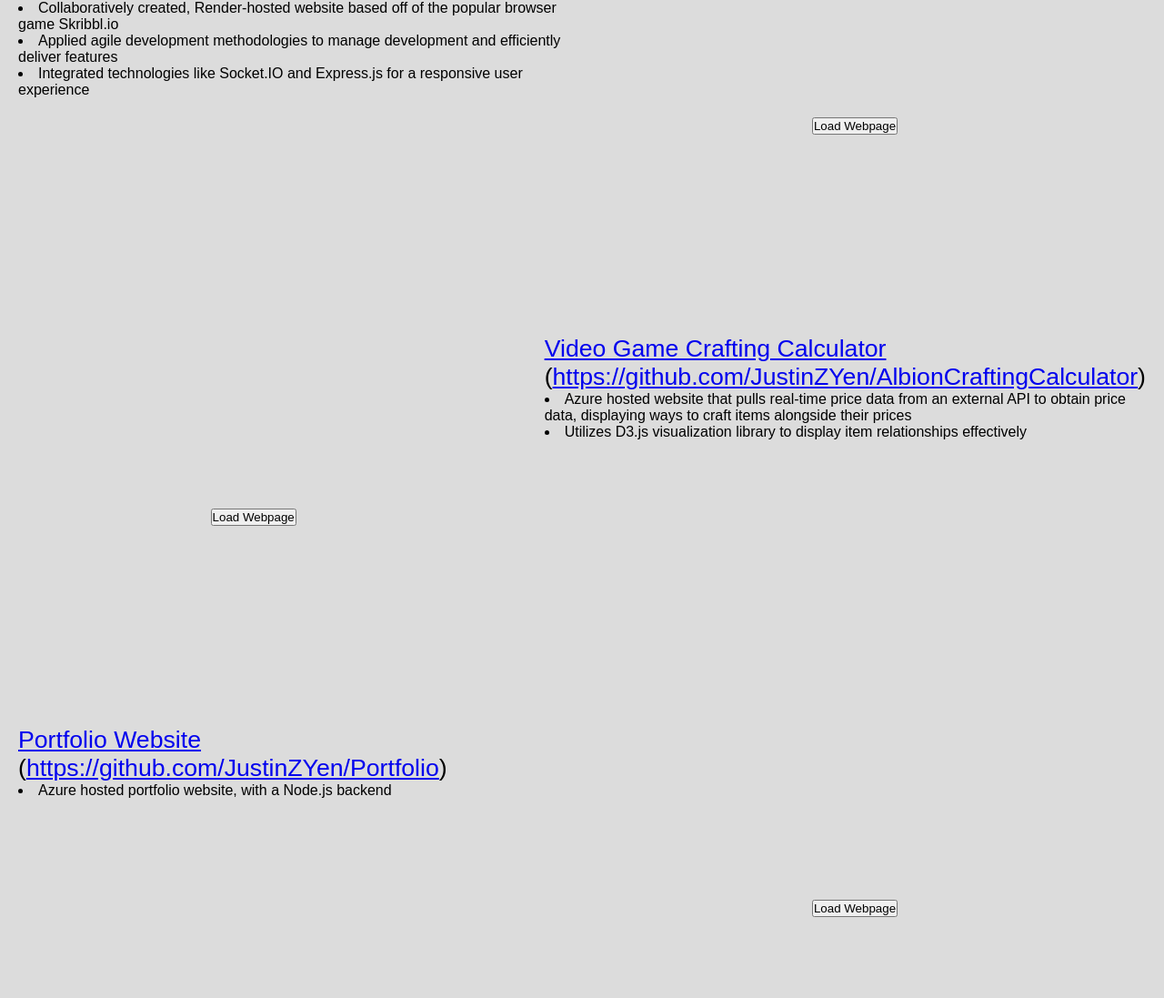
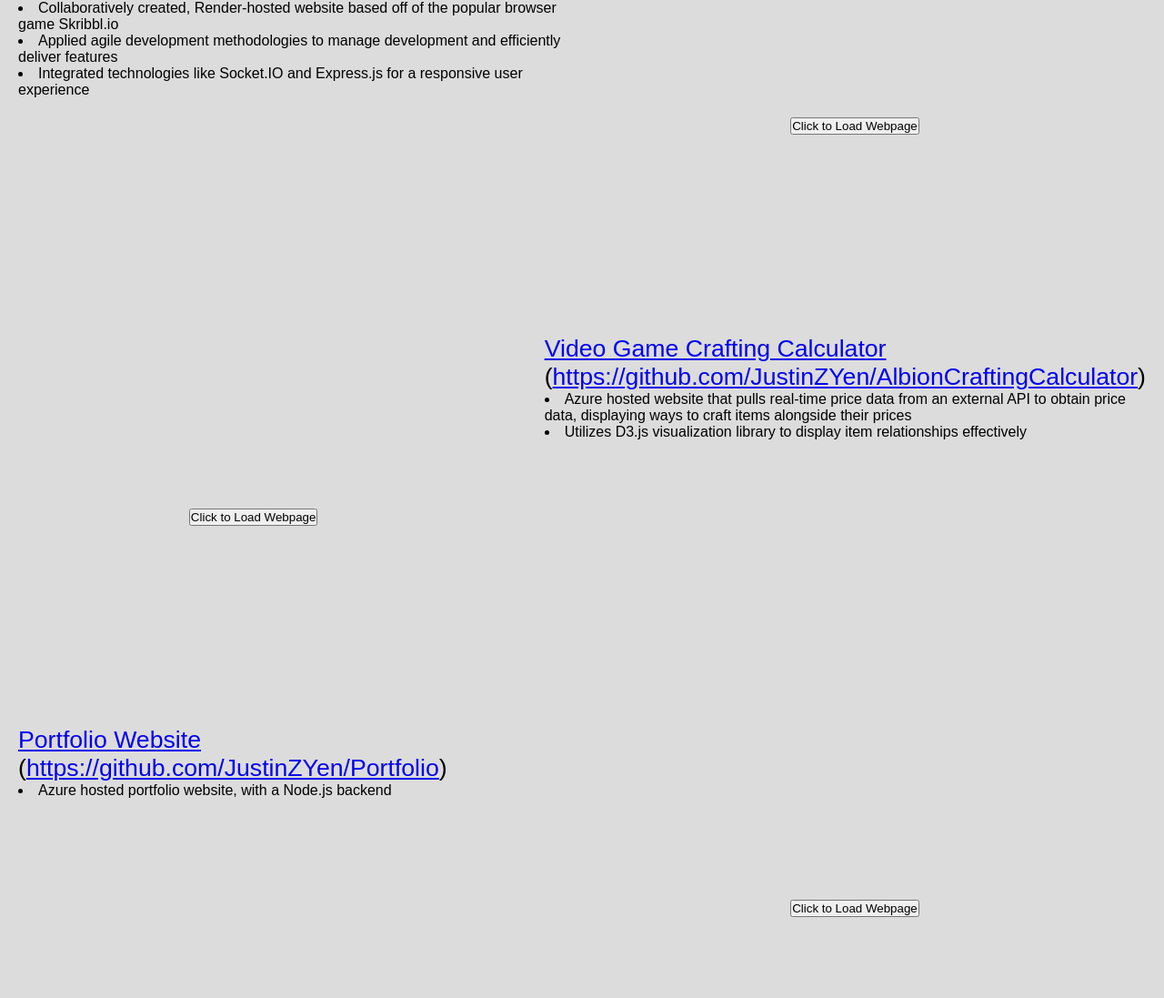
Before and after one commit to JustinZYen/Portfolio, a Node project: template views/index.ejs in a window 1280 px wide. Shown: the part 1374-2471 px from the top of the page at 91% size. Run offline with Node 20 templates, Linux system fonts and the light colour scheme; the template is opened without the code that fills it, so the values that code supplies are empty; some web fonts are replaced.

Commit message:
Change "Load Webpage" message to "Click to Load Webpage"

```diff
--- a/views/main-page/projects.ejs
+++ b/views/main-page/projects.ejs
@@ -16,7 +16,7 @@
       </div>
       <div class="iframe-wrapper">
         <!-- Wrapper div needed so that the scaled iframe does not take up its original size in space -->
-        <button type="button" name="https://notskriblio.onrender.com/">Load Webpage</button>
+        <button type="button" name="https://notskriblio.onrender.com/">Click to Load Webpage</button>
         <!-- name attribute of button is the intended link of the page -->
         <iframe src="about:blank" title="iframe to NotSkribbl.io" class="hidden"></iframe>
       </div>
@@ -35,7 +35,7 @@
         </ul>
       </div>
       <div class="iframe-wrapper">
-        <button type="button" name="https://albioncraftingcalculator.azurewebsites.net/">Load Webpage</button>
+        <button type="button" name="https://albioncraftingcalculator.azurewebsites.net/">Click to Load Webpage</button>
         <iframe src="about:blank" title="iframe to crafting calculator" class="hidden"></iframe>
       </div>
     </section>
@@ -52,7 +52,7 @@
         </ul>
       </div>
       <div class="iframe-wrapper">
-        <button type="button" name="https://justinyen.azurewebsites.net/">Load Webpage</button>
+        <button type="button" name="https://justinyen.azurewebsites.net/">Click to Load Webpage</button>
         <iframe src="about:blank" title="iframe to portfolio website" class="hidden"></iframe>
       </div>
     </section>
```
